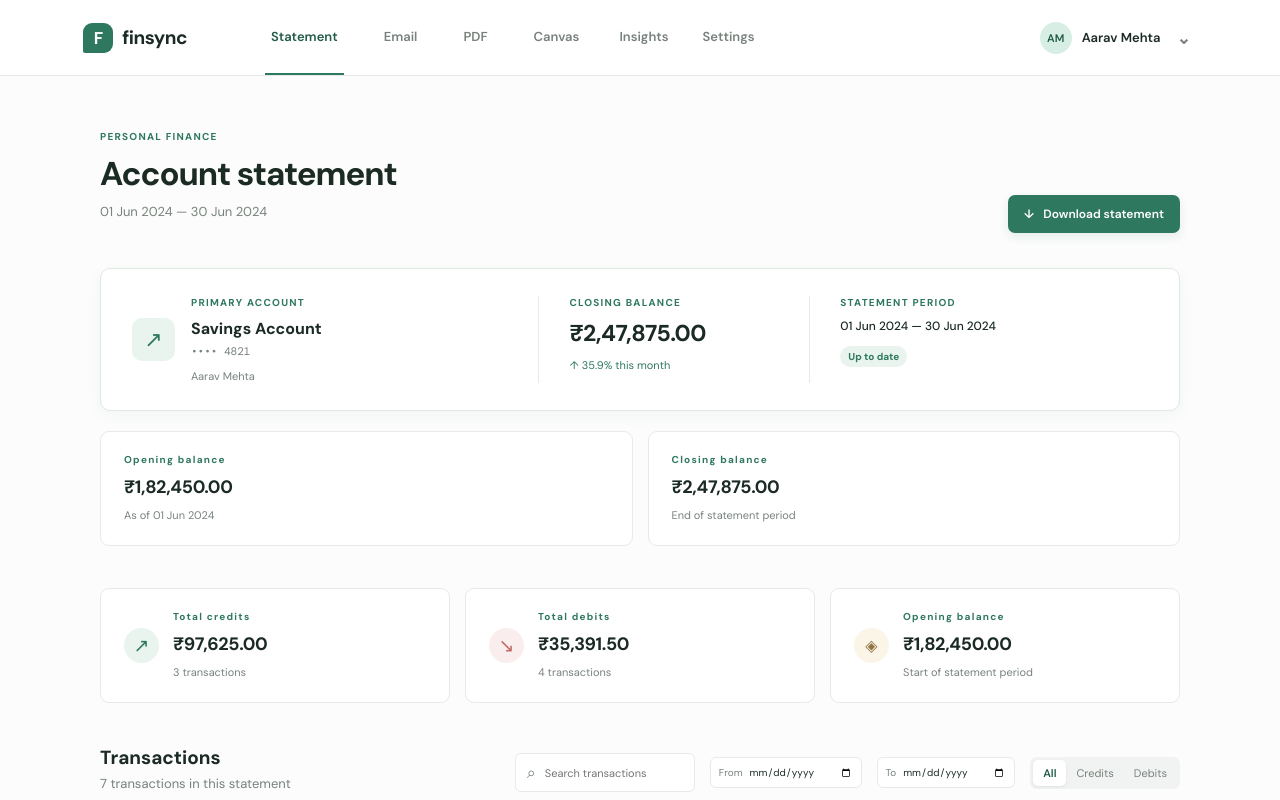
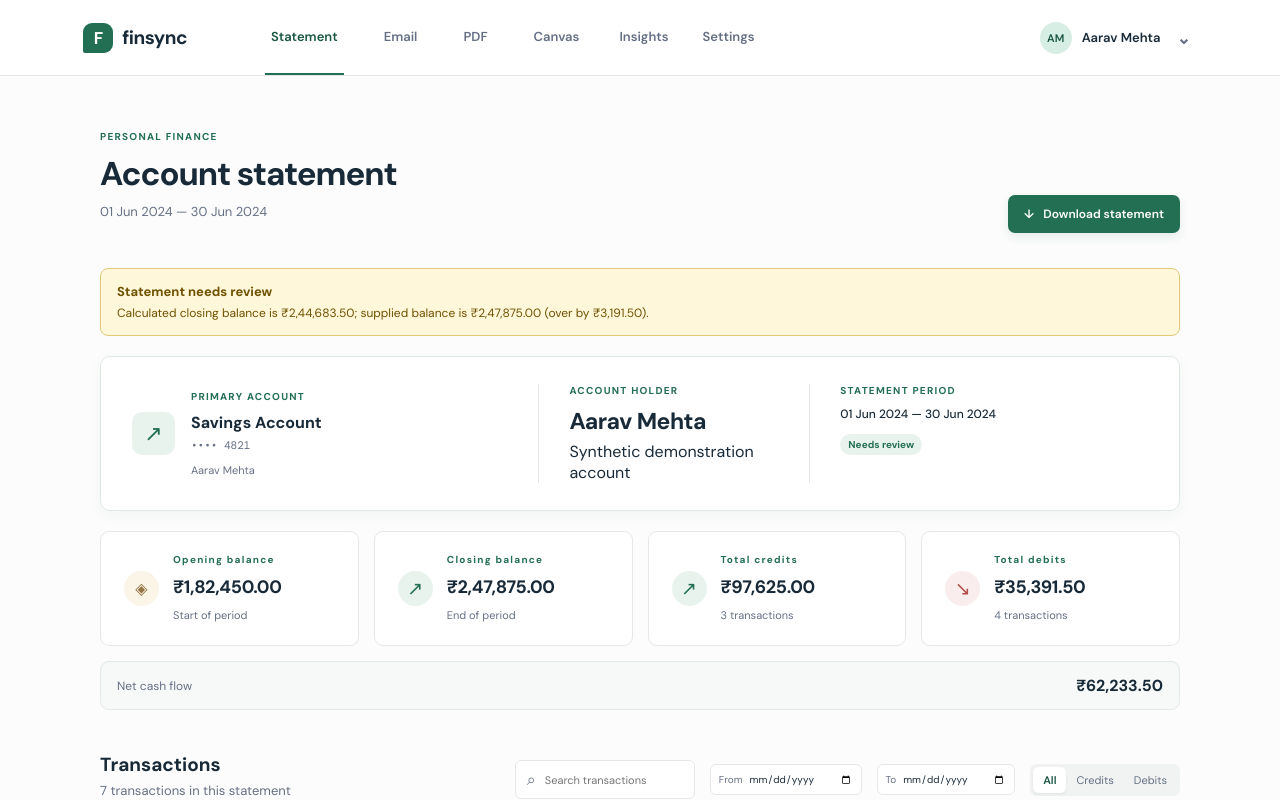
Before and after one commit to iRahmanG/finsync, a React (Vite) app: page / in a window 1280 px wide. Shown: the top 800 px of the page. Built offline with nearby package versions, Linux system fonts and the light colour scheme.

Commit message:
update statement design

```diff
--- a/src/App.css
+++ b/src/App.css
@@ -1,14 +1,14 @@
 @import url('https://fonts.googleapis.com/css2?family=DM+Mono:wght@400;500&family=DM+Sans:wght@400;500;600;700&display=swap');
 
 :root {
-  --ink: #1b2b24;
-  --muted: #78827c;
-  --line: #e6ebe7;
-  --soft: #f7faf8;
-  --green: #2f7860;
-  --green-dark: #225b48;
-  --green-soft: #e9f4ef;
-  --red: #c26b67;
+  --ink: #182a38;
+  --muted: #667085;
+  --line: #e4e9e6;
+  --soft: #f7f9f8;
+  --green: #236f54;
+  --green-dark: #195744;
+  --green-soft: #e9f3ee;
+  --red: #b44e4b;
   --surface: #ffffff;
   --space-xs: 4px;
   --space-sm: 8px;
@@ -44,7 +44,7 @@ h2 { margin-bottom: 5px; font-size: 16px; }
 .download-button { display: flex; gap: 9px; align-items: center; padding: 11px 16px; color: white; background: var(--green); border: 0; border-radius: 7px; font-size: 12px; font-weight: 600; box-shadow: 0 4px 10px #2f78601c; }
 .download-button:hover { background: var(--green-dark); }
 .secondary-button { padding: 11px 16px; border: 1px solid var(--line); border-radius: 7px; color: var(--ink); background: white; font-size: 12px; font-weight: 600; }
-.account-card { display: grid; grid-template-columns: 1.5fr 1fr 1.25fr; padding: 27px 31px; border: 1px solid #dfe9e2; border-radius: 10px; background: white; box-shadow: 0 5px 16px #2f78600a; }
+.account-card { display: grid; grid-template-columns: 1.5fr 1fr 1.25fr; padding: 27px 31px; border: 1px solid #dfe9e2; border-radius: 10px; background: white; box-shadow: 0 5px 16px #236f540a; }
 .account-info { display: flex; align-items: center; gap: 16px; }
 .bank-icon { display: grid; place-items: center; width: 43px; height: 43px; color: var(--green); background: var(--green-soft); border-radius: 10px; font-size: 22px; }
 .account-number, .reference-cell, .date-cell { color: var(--muted); font-family: 'DM Mono', monospace; font-size: 11px; }
@@ -54,7 +54,7 @@ h2 { margin-bottom: 5px; font-size: 16px; }
 .balance-change { color: var(--green); font-size: 11px; }
 .period-block strong { display: block; margin: 4px 0 10px; font-size: 12px; font-weight: 500; }
 .status-pill { padding: 4px 8px; color: var(--green); background: var(--green-soft); border-radius: 20px; font-size: 10px; font-weight: 700; }
-.summary-grid { display: grid; grid-template-columns: repeat(3, 1fr); gap: 15px; margin: 20px 0 42px; }
+.summary-grid { display: grid; grid-template-columns: repeat(4, 1fr); gap: 15px; margin: 20px 0 42px; }
 .summary-card { display: flex; align-items: center; gap: 14px; padding: 21px 23px; border: 1px solid var(--line); border-radius: 9px; background: white; }
 .summary-icon { display: grid; place-items: center; flex: 0 0 35px; height: 35px; border-radius: 50%; font-size: 19px; }
 .summary-icon.credit { color: var(--green); background: var(--green-soft); }
@@ -66,6 +66,11 @@ h2 { margin-bottom: 5px; font-size: 16px; }
 .balance-summary-item { padding: 21px 23px; border: 1px solid var(--line); border-radius: var(--radius-md); background: var(--surface); }
 .balance-summary-item strong { display: block; margin: 1px 0 4px; font-size: 18px; letter-spacing: -.3px; }
 .balance-summary-item span { color: var(--muted); font-size: 11px; }
+.net-cash-flow { grid-column: 1 / -1; display: flex; align-items: center; justify-content: space-between; margin: 0; padding: 13px 16px; border: 1px solid var(--line); border-radius: var(--radius-md); background: var(--soft); }
+.net-cash-flow span { color: var(--muted); font-size: 12px; }
+.net-cash-flow strong { font-size: 16px; }
+.validation-banner { display: flex; flex-direction: column; gap: 5px; margin: 0 0 20px; padding: 14px 16px; border: 1px solid #e3c878; border-radius: 8px; color: #6f5100; background: #fff7d9; font-size: 12px; }
+.validation-banner strong { font-size: 13px; }
 .section-heading { display: flex; align-items: end; justify-content: space-between; margin-bottom: 18px; }
 .section-heading h2 { font-size: 19px; }
 .section-heading .muted { margin: 0; }
@@ -169,6 +174,8 @@ td { padding: 17px 22px; border-top: 1px solid var(--line); }
 .email-summary-debit { color: var(--red); background: var(--debit-soft); }
 .email-cta { display: flex; justify-content: space-between; align-items: center; margin-top: 25px; padding: 13px 16px; color: white; background: var(--green); border-radius: var(--radius-sm); font-size: 13px; font-weight: 600; text-decoration: none; }
 .email-footnote { margin: 25px 0 0; color: var(--muted); font-size: 11px; line-height: 1.5; text-align: center; }
+.email-reconciliation { margin: 14px 0 0; padding: 12px 14px; border: 1px solid #e3c878; border-radius: 7px; color: #6f5100; background: #fff7d9; font-size: 11px; line-height: 1.5; }
+.pdf-reconciliation { margin: 8px 0 0; padding: 8px 10px; border: 1px solid #e3c878; color: #6f5100; background: #fff7d9; font-size: 9px; line-height: 1.4; }
 footer { display: flex; justify-content: space-between; padding: 18px 6.5%; border-top: 1px solid var(--line); color: var(--muted); font-size: 10px; }
 footer a { color: var(--green); text-decoration: none; }
 @media (max-width: 760px) {
@@ -201,6 +208,13 @@ footer a { color: var(--green); text-decoration: none; }
   .pdf-footer { gap: 10px; flex-wrap: wrap; }
 }
 
+@media (min-width: 761px) and (max-width: 1023px) {
+  .summary-grid { grid-template-columns: repeat(2, 1fr); }
+  .account-card { grid-template-columns: 1fr 1fr; }
+  .period-block { grid-column: 1 / -1; }
+  .topnav { gap: 18px; margin-left: 35px; }
+}
+
 @page { size: A4; margin: 0; }
 @media print {
   body { background: white; }
--- a/src/App.tsx
+++ b/src/App.tsx
@@ -2,9 +2,9 @@ import { useMemo, useState } from 'react'
 import './App.css'
 import type { Transaction } from './types'
 import { statement } from './data/statement'
+import { calculateTotals, formatCurrency, validateStatement } from './financial'
 import {
   AccountDetails,
-  BalanceSummary,
   MonthlyFinancialSummary,
   StatementHeader,
   TransactionTable,
@@ -18,6 +18,11 @@ function App() {
   const [filter, setFilter] = useState<'ALL' | Transaction['type']>('ALL')
   const [dateFrom, setDateFrom] = useState('')
   const [dateTo, setDateTo] = useState('')
+  const validation = validateStatement(statement)
+  const totals = calculateTotals(statement.transactions)
+  const expectedClosingBalance =
+    statement.openingBalancePaise + totals.totalCreditsPaise - totals.totalDebitsPaise
+  const reconciliationDifference = statement.closingBalancePaise - expectedClosingBalance
 
   const filteredTransactions = useMemo(
     () =>
@@ -68,15 +73,21 @@ function App() {
       ) : (
       <main className="main-content" id="statement">
         <StatementHeader statement={statement} onDownload={() => window.print()} />
+        {!validation.valid && (
+          <aside className="validation-banner" role="alert">
+            <strong>Statement needs review</strong>
+            <span>
+              Calculated closing balance is {formatCurrency(expectedClosingBalance)};
+              {' '}supplied balance is {formatCurrency(statement.closingBalancePaise)}
+              {' '}({reconciliationDifference > 0 ? 'over' : 'under'} by {formatCurrency(Math.abs(reconciliationDifference))}).
+            </span>
+          </aside>
+        )}
         <AccountDetails statement={statement} />
-        <BalanceSummary
-          openingBalancePaise={statement.openingBalancePaise}
-          closingBalancePaise={statement.closingBalancePaise}
-          periodStart={statement.statementPeriod.start}
-        />
         <MonthlyFinancialSummary
           transactions={statement.transactions}
           openingBalancePaise={statement.openingBalancePaise}
+          closingBalancePaise={statement.closingBalancePaise}
         />
 
         <section className="transactions-section">
@@ -108,11 +119,13 @@ function App() {
           <TransactionTable
             transactions={filteredTransactions}
             totalTransactions={statement.transactions.length}
+            openingBalancePaise={statement.openingBalancePaise}
+            allTransactions={statement.transactions}
           />
         </section>
       </main>
       )}
-      <footer><span>© 2024 FinSync</span><span>Securely managing your money, together.</span><a href="#support">Need help?</a></footer>
+      <footer><span>© 2024 FinSync</span><span>Synthetic statement template · Confidential</span><a href="#support">Need help?</a></footer>
     </div>
   )
 }
--- a/src/components/AccountDetails.tsx
+++ b/src/components/AccountDetails.tsx
@@ -1,6 +1,5 @@
-import type { ReactNode } from 'react'
 import type { Statement } from '../types'
-import { formatCurrency } from '../financial'
+import { maskAccountNumber, validateStatement } from '../financial'
 
 interface AccountDetailsProps {
   statement: Statement
@@ -12,6 +11,8 @@ const formatDate = (date: string) =>
   )
 
 export function AccountDetails({ statement }: AccountDetailsProps) {
+  const validation = validateStatement(statement)
+  const status = validation.valid ? 'Balanced' : 'Needs review'
   return (
     <section className="account-card" aria-label="Account details">
       <div className="account-info">
@@ -19,34 +20,20 @@ export function AccountDetails({ statement }: AccountDetailsProps) {
         <div>
           <p className="card-label">PRIMARY ACCOUNT</p>
           <h2>{statement.accountType}</h2>
-          <p className="account-number">{statement.accountNumber}</p>
+          <p className="account-number">{maskAccountNumber(statement.accountNumber)}</p>
           <p className="account-holder">{statement.accountHolder}</p>
         </div>
       </div>
-      <BalanceDetail label="CLOSING BALANCE" amountPaise={statement.closingBalancePaise}>
-        <span className="balance-change">↑ 35.9% this month</span>
-      </BalanceDetail>
+      <div className="balance-block">
+        <p className="card-label">ACCOUNT HOLDER</p>
+        <strong className="account-holder-name">{statement.accountHolder}</strong>
+        <span className="account-holder-detail">Synthetic demonstration account</span>
+      </div>
       <div className="period-block">
         <p className="card-label">STATEMENT PERIOD</p>
         <strong>{formatDate(statement.statementPeriod.start)} — {formatDate(statement.statementPeriod.end)}</strong>
-        <span className="status-pill">Up to date</span>
+        <span className="status-pill">{status}</span>
       </div>
     </section>
   )
 }
-
-interface BalanceDetailProps {
-  label: string
-  amountPaise: number
-  children?: ReactNode
-}
-
-function BalanceDetail({ label, amountPaise, children }: BalanceDetailProps) {
-  return (
-    <div className="balance-block">
-      <p className="card-label">{label}</p>
-      <strong>{formatCurrency(amountPaise)}</strong>
-      {children}
-    </div>
-  )
-}
--- a/src/components/MonthlyFinancialSummary.tsx
+++ b/src/components/MonthlyFinancialSummary.tsx
@@ -4,18 +4,26 @@ import type { Transaction } from '../types'
 interface MonthlyFinancialSummaryProps {
   transactions: Transaction[]
   openingBalancePaise: number
+  closingBalancePaise: number
 }
 
-export function MonthlyFinancialSummary({ transactions, openingBalancePaise }: MonthlyFinancialSummaryProps) {
+export function MonthlyFinancialSummary({
+  transactions,
+  openingBalancePaise,
+  closingBalancePaise,
+}: MonthlyFinancialSummaryProps) {
   const totals = calculateTotals(transactions)
   const creditCount = transactions.filter(({ type }) => type === 'CREDIT').length
   const debitCount = transactions.filter(({ type }) => type === 'DEBIT').length
+  const netCashFlowPaise = totals.totalCreditsPaise - totals.totalDebitsPaise
 
   return (
     <section className="summary-grid" aria-label="Monthly financial summary">
+      <SummaryCard kind="balance" label="Opening balance" amountPaise={openingBalancePaise} detail="Start of period" />
+      <SummaryCard kind="credit" label="Closing balance" amountPaise={closingBalancePaise} detail="End of period" />
       <SummaryCard kind="credit" label="Total credits" amountPaise={totals.totalCreditsPaise} detail={`${creditCount} transactions`} />
       <SummaryCard kind="debit" label="Total debits" amountPaise={totals.totalDebitsPaise} detail={`${debitCount} transactions`} />
-      <SummaryCard kind="balance" label="Opening balance" amountPaise={openingBalancePaise} detail="Start of statement period" />
+      <p className="net-cash-flow"><span>Net cash flow</span><strong>{formatCurrency(netCashFlowPaise)}</strong></p>
     </section>
   )
 }
--- a/src/components/TransactionTable.tsx
+++ b/src/components/TransactionTable.tsx
@@ -1,10 +1,12 @@
-import { formatCurrency } from '../financial'
+import { calculateRunningBalances, formatCurrency } from '../financial'
 import type { Transaction } from '../types'
 import { CreditDebitIndicator } from './CreditDebitIndicator'
 
 interface TransactionTableProps {
   transactions: Transaction[]
   totalTransactions: number
+  openingBalancePaise: number
+  allTransactions: Transaction[]
 }
 
 const formatDate = (date: string) =>
@@ -12,20 +14,39 @@ const formatDate = (date: string) =>
     new Date(`${date}T00:00:00`),
   )
 
-export function TransactionTable({ transactions, totalTransactions }: TransactionTableProps) {
+export function TransactionTable({
+  transactions,
+  totalTransactions,
+  openingBalancePaise,
+  allTransactions,
+}: TransactionTableProps) {
+  const runningBalances = calculateRunningBalances({
+    openingBalancePaise,
+    closingBalancePaise: openingBalancePaise,
+    accountHolder: '',
+    accountNumber: '',
+    accountType: '',
+    currency: 'INR',
+    statementPeriod: { start: '', end: '' },
+    transactions: allTransactions,
+  })
+  const balanceById = new Map(
+    runningBalances.map((balance) => [balance.transactionId, balance.balancePaise]),
+  )
   return (
     <>
       <div className="table-wrap">
         <table>
-          <thead><tr><th>Date</th><th>Description</th><th>Reference</th><th className="amount-column">Amount</th><th aria-label="Transaction type" /></tr></thead>
+          <thead><tr><th>Date</th><th>Description</th><th>Reference</th><th aria-label="Transaction type" /><th className="amount-column">Amount</th><th className="amount-column">Running balance</th></tr></thead>
           <tbody>
             {transactions.map((transaction) => (
               <tr key={transaction.id}>
                 <td className="date-cell">{formatDate(transaction.date)}</td>
                 <td className="description-cell"><strong>{transaction.description}</strong><span>{transaction.type === 'CREDIT' ? 'Money received' : 'Payment made'}</span></td>
                 <td className="reference-cell">{transaction.reference}</td>
+                <td className="type-cell"><CreditDebitIndicator type={transaction.type} /></td>
                 <td className={`amount-cell ${transaction.type.toLowerCase()}`}>{transaction.type === 'CREDIT' ? '+' : '−'} {formatCurrency(transaction.amountPaise)}</td>
-                <td className="type-cell"><CreditDebitIndicator type={transaction.type} /></td>
+                <td className="amount-cell">{formatCurrency(balanceById.get(transaction.id) ?? openingBalancePaise)}</td>
               </tr>
             ))}
           </tbody>
--- a/src/renderers/PdfStatement.tsx
+++ b/src/renderers/PdfStatement.tsx
@@ -1,4 +1,4 @@
-import { calculateRunningBalances, formatCurrency } from '../financial'
+import { calculateRunningBalances, calculateTotals, formatCurrency, maskAccountNumber, validateStatement } from '../financial'
 import type { Statement, Transaction } from '../types'
 
 interface PdfStatementProps {
@@ -15,9 +15,12 @@ const formatDate = (date: string) =>
 
 export function PdfStatement({ statement, onClose }: PdfStatementProps) {
   const balances = calculateRunningBalances(statement)
+  const chronologicalTransactions = [...statement.transactions].sort((first, second) =>
+    first.date.localeCompare(second.date),
+  )
   const pages = Array.from(
-    { length: Math.ceil(statement.transactions.length / ROWS_PER_PAGE) },
-    (_, pageIndex) => statement.transactions.slice(pageIndex * ROWS_PER_PAGE, (pageIndex + 1) * ROWS_PER_PAGE),
+    { length: Math.ceil(chronologicalTransactions.length / ROWS_PER_PAGE) },
+    (_, pageIndex) => chronologicalTransactions.slice(pageIndex * ROWS_PER_PAGE, (pageIndex + 1) * ROWS_PER_PAGE),
   )
 
   return (
@@ -67,7 +70,7 @@ function PdfPage({
       {pageIndex === 0 && (
         <div className="pdf-account">
           <div><span>ACCOUNT HOLDER</span><strong>{statement.accountHolder}</strong></div>
-          <div><span>ACCOUNT</span><strong>{statement.accountNumber}</strong></div>
+          <div><span>ACCOUNT</span><strong>{maskAccountNumber(statement.accountNumber)}</strong></div>
           <div><span>TYPE</span><strong>{statement.accountType}</strong></div>
         </div>
       )}
@@ -75,7 +78,7 @@ function PdfPage({
         <thead><tr><th>Date</th><th>Description</th><th>Reference</th><th>Type</th><th>Amount</th><th>Running balance</th></tr></thead>
         <tbody>
           {page.map((transaction) => {
-            const transactionIndex = statement.transactions.findIndex(({ id }) => id === transaction.id)
+            const runningBalance = balances.find(({ transactionId }) => transactionId === transaction.id)
             return (
               <tr key={transaction.id}>
                 <td>{formatDate(transaction.date)}</td>
@@ -83,18 +86,38 @@ function PdfPage({
                 <td>{transaction.reference}</td>
                 <td className={transaction.type.toLowerCase()}>{transaction.type}</td>
                 <td className={`pdf-amount ${transaction.type.toLowerCase()}`}>{transaction.type === 'CREDIT' ? '+' : '−'} {formatCurrency(transaction.amountPaise)}</td>
-                <td>{formatCurrency(balances[transactionIndex].balancePaise)}</td>
+                <td>{formatCurrency(runningBalance?.balancePaise ?? statement.openingBalancePaise)}</td>
               </tr>
             )
           })}
         </tbody>
       </table>
       {pageIndex === pageCount - 1 && (
-        <div className="pdf-closing">
-          <span>Closing balance</span><strong>{formatCurrency(statement.closingBalancePaise)}</strong>
-        </div>
+        <PdfClosingSummary statement={statement} />
       )}
       <footer className="pdf-footer"><span>FinSync • Confidential</span><span>Statement period: {formatDate(statement.statementPeriod.start)} — {formatDate(statement.statementPeriod.end)}</span><span>Page {pageIndex + 1} of {pageCount}</span></footer>
     </article>
   )
 }
+
+function PdfClosingSummary({ statement }: { statement: Statement }) {
+  const totals = calculateTotals(statement.transactions)
+  const expectedClosingBalance =
+    statement.openingBalancePaise + totals.totalCreditsPaise - totals.totalDebitsPaise
+  const validation = validateStatement(statement)
+  const mismatch = statement.closingBalancePaise - expectedClosingBalance
+
+  return (
+    <div>
+      <div className="pdf-closing">
+        <span>Closing balance</span><strong>{formatCurrency(statement.closingBalancePaise)}</strong>
+      </div>
+      {!validation.valid && (
+        <p className="pdf-reconciliation">
+          Statement needs review: calculated closing balance {formatCurrency(expectedClosingBalance)};
+          {' '}{mismatch > 0 ? 'over' : 'under'} by {formatCurrency(Math.abs(mismatch))}.
+        </p>
+      )}
+    </div>
+  )
+}
--- a/src/renderers/StatementEmail.tsx
+++ b/src/renderers/StatementEmail.tsx
@@ -1,4 +1,4 @@
-import { calculateTotals, formatCurrency } from '../financial'
+import { calculateTotals, formatCurrency, maskAccountNumber, validateStatement } from '../financial'
 import type { Statement } from '../types'
 
 interface StatementEmailProps {
@@ -13,7 +13,11 @@ const formatDate = (date: string) =>
 
 export function StatementEmail({ statement, statementUrl = '#statement' }: StatementEmailProps) {
   const totals = calculateTotals(statement.transactions)
-  const maskedAccount = statement.accountNumber.replace(/\d(?=\d{4})/g, '•')
+  const maskedAccount = maskAccountNumber(statement.accountNumber)
+  const validation = validateStatement(statement)
+  const expectedClosingBalance =
+    statement.openingBalancePaise + totals.totalCreditsPaise - totals.totalDebitsPaise
+  const mismatch = statement.closingBalancePaise - expectedClosingBalance
 
   return (
     <article className="email-renderer">
@@ -37,6 +41,12 @@ export function StatementEmail({ statement, statementUrl = '#statement' }: State
         <div className="email-summary-credit"><span>Total credits</span><strong>{formatCurrency(totals.totalCreditsPaise)}</strong></div>
         <div className="email-summary-debit"><span>Total debits</span><strong>{formatCurrency(totals.totalDebitsPaise)}</strong></div>
       </section>
+      {!validation.valid && (
+        <p className="email-reconciliation">
+          Statement needs review: the calculated closing balance is {formatCurrency(expectedClosingBalance)},
+          {' '}{mismatch > 0 ? 'over' : 'under'} by {formatCurrency(Math.abs(mismatch))}.
+        </p>
+      )}
       <a className="email-cta" href={statementUrl}>View full statement <span aria-hidden="true">→</span></a>
       <p className="email-footnote">This notification contains a summary only. Sign in to FinSync to view all transactions securely.</p>
     </article>
--- a/src/theme.ts
+++ b/src/theme.ts
@@ -1,19 +1,21 @@
 export const theme = {
   colors: {
-    ink: '#1b2b24',
-    muted: '#78827c',
-    line: '#e6ebe7',
+    ink: '#182A38',
+    muted: '#667085',
+    line: '#E4E9E6',
     surface: '#ffffff',
-    surfaceSubtle: '#f7faf8',
-    primary: '#2f7860',
-    primaryDark: '#225b48',
-    primarySoft: '#e9f4ef',
-    credit: '#2f7860',
-    creditSoft: '#e9f4ef',
-    debit: '#c26b67',
-    debitSoft: '#faeded',
-    balance: '#947646',
-    balanceSoft: '#fbf5e7',
+    surfaceSubtle: '#F7F9F8',
+    primary: '#236F54',
+    primaryDark: '#195744',
+    primarySoft: '#E9F3EE',
+    credit: '#236F54',
+    creditSoft: '#E9F3EE',
+    debit: '#B44E4B',
+    debitSoft: '#FAEEEE',
+    balance: '#945F32',
+    balanceSoft: '#F7F1E8',
+    warning: '#9A6700',
+    warningSoft: '#FFF4CC',
   },
   typography: {
     body: "'DM Sans', sans-serif",
```
